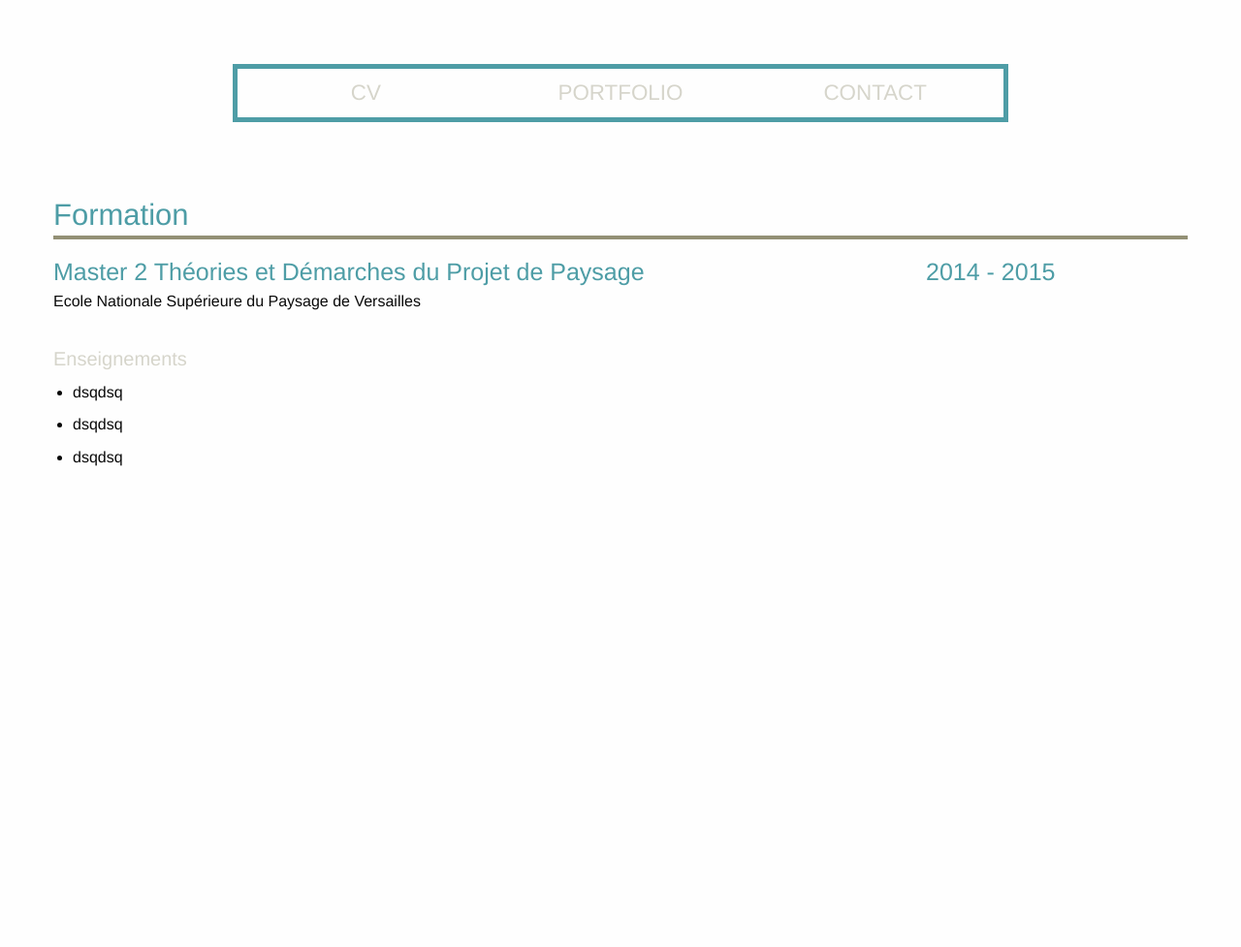
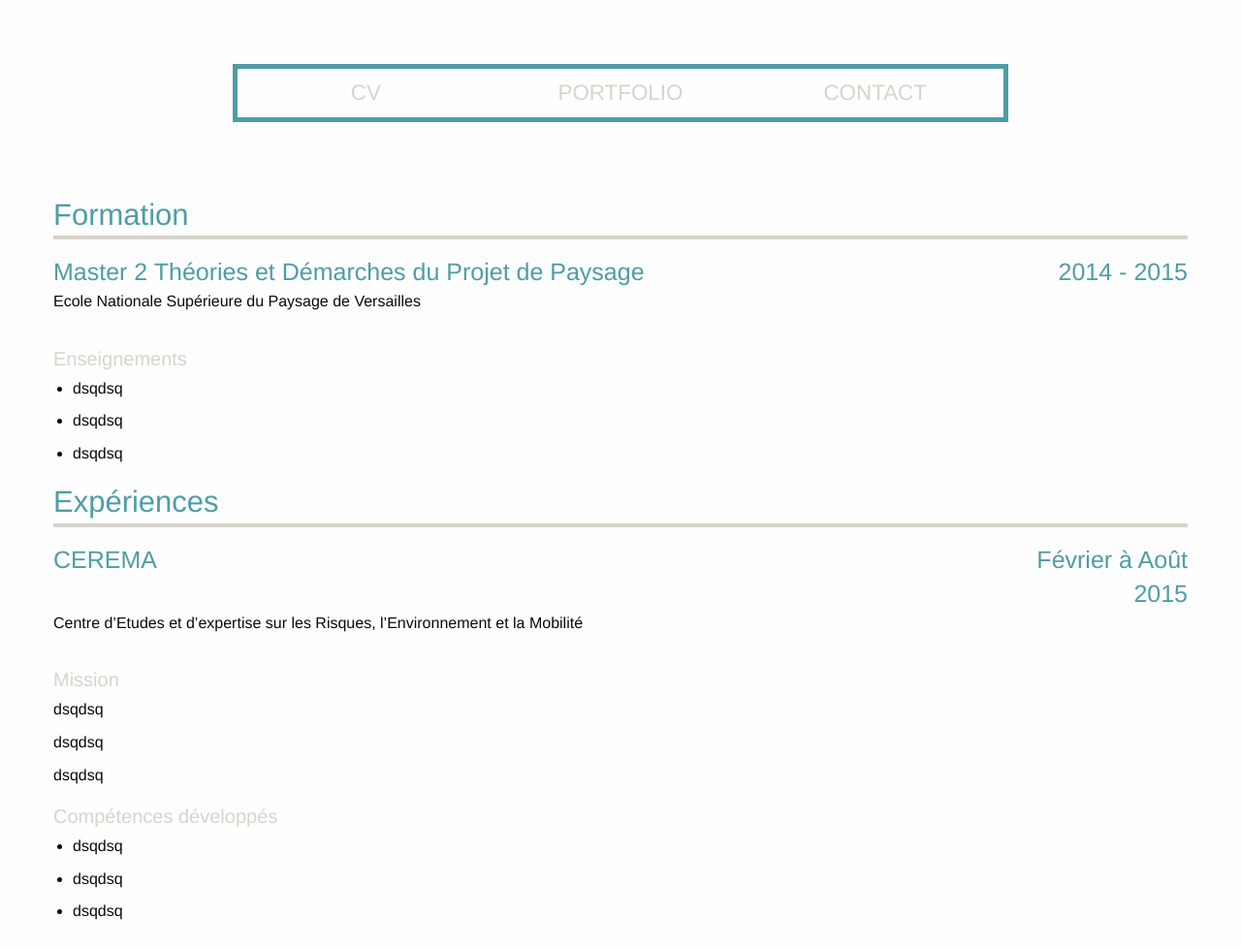
Before and after one commit to ColinPeyrat/rion-rion, a website: page index.html in a window 1280 px wide. Shown: the whole page at 97% size. Before the commit the page ends 800 px from the top, so only its background shows below. Drawn offline with Linux system fonts and the light colour scheme.

Commit message:
add exeperience in cv

```diff
--- a/css/app.scss
+++ b/css/app.scss
@@ -95,7 +95,7 @@ section	{
 		    height: 4px;
 		    width: 100%;
 		    margin : 0 0 $global-margin 0;
-		    background: darken($secondary-color,30);
+		    background: $secondary-color;
 		}
 	.formation-item{
 		h4{
@@ -108,14 +108,27 @@ section	{
 		.description{
 			margin-bottom: $global-margin*2;
 		}
+		.mission{
+			h5{
+				color:$secondary-color;
+				margin-bottom: $global-margin/4;
+			}
+			ul{
+				margin-left: 0;
+				li{
+					margin-bottom: $global-margin/2;
+					list-style: none;
+				}
+			}
+		}
 		.learn{
 			h5{
 				color:$secondary-color;
-
+				margin-bottom: $global-margin/4;
 			}
 			ul{
 				li{
-					margin-bottom: $global-margin/2
+					margin-bottom: $global-margin/2;
 				}
 			}
 		}
--- a/index.html
+++ b/index.html
@@ -25,10 +25,10 @@
         <h3>Formation</h3>
         <div class="formation-item">
           <div class="row">
-            <div class="medium-9 large-9 columns">
+            <div class="small-9 medium-9 large-10 columns">
               <h4>Master 2 Théories et Démarches du Projet de Paysage</h4>
             </div>
-            <div class="medium-3 large-3 columns">
+            <div class="text-right small-3 medium-3 large-2 columns">
               <h4>2014 - 2015</h4>
             </div>
           </div>
@@ -46,6 +46,40 @@
         </div>
       </div>
     </div>
+    <div class="row">
+      <div class="small-12 large-12 columns">
+        <h3>Expériences</h3>
+        <div class="formation-item">
+          <div class="row">
+            <div class="small-9 medium-9 large-10 columns">
+              <h4>CEREMA</h4>
+            </div>
+            <div class="text-right small-3 medium-3 large-2 columns">
+              <h4>Février à Août 2015</h4>
+            </div>
+          </div>
+          <div class="description">
+            <p>Centre d’Etudes et d’expertise sur les Risques, l’Environnement et la Mobilité</p>
+          </div>
+          <div class="mission">
+            <h5>Mission</h5>
+            <ul>
+              <li>dsqdsq</li>
+              <li>dsqdsq</li>
+              <li>dsqdsq</li>
+            </ul>
+          </div>
+          <div class="learn">
+            <h5>Compétences développés</h5>
+            <ul>
+              <li>dsqdsq</li>
+              <li>dsqdsq</li>
+              <li>dsqdsq</li>
+            </ul>
+          </div>
+        </div>
+      </div>
+    </div>
   </section>
 </body>
 </html>
```
Also changed, not shown: css/app.css.
